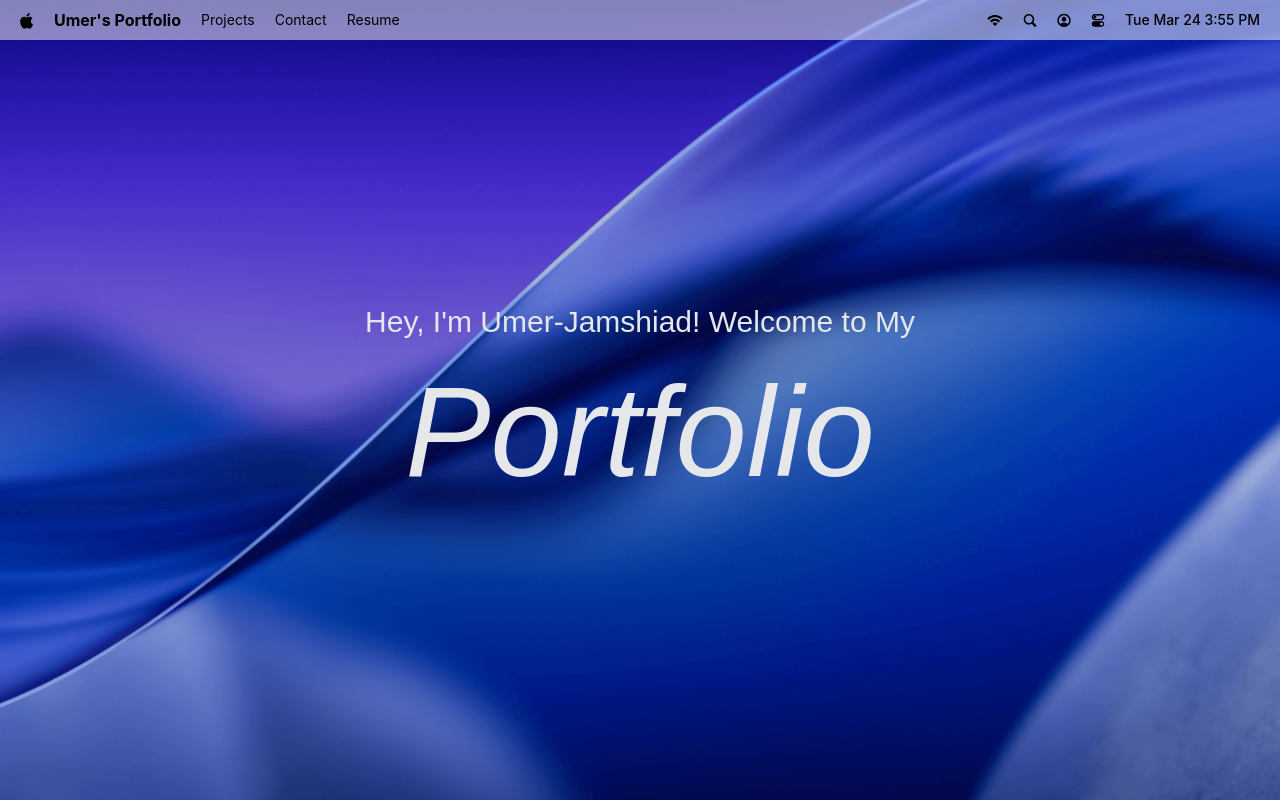
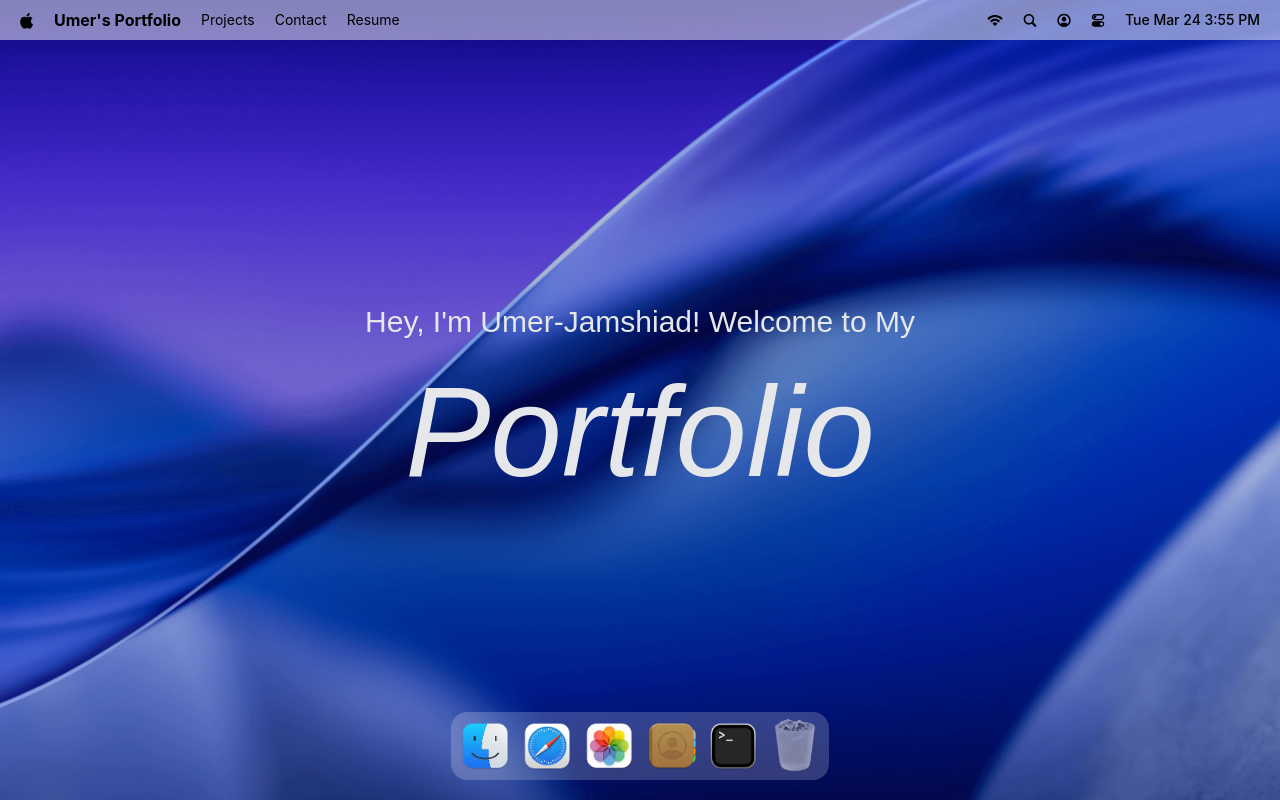
Before and after one commit to Umerjamshaid/Mac_OS_Portfolio, a React (Vite) app: page / in a window 1280 px wide. Built offline with nearby package versions, Linux system fonts and the light colour scheme; a web font is replaced by a local one.

Commit message:
implemented dock Presntation

```diff
--- a/package.json
+++ b/package.json
@@ -17,6 +17,7 @@
     "lucide-react": "^0.577.0",
     "react": "^19.2.4",
     "react-dom": "^19.2.4",
+    "react-tooltip": "^5.30.0",
     "tailwindcss": "^4.2.2"
   },
   "devDependencies": {
--- a/src/App.jsx
+++ b/src/App.jsx
@@ -1,10 +1,11 @@
-import { Navbar , Welcome } from "#components"
+import { Dock, Navbar , Welcome } from "#components"
 
 export const App = () => {
   return (
     <main>
       <Navbar/>
     <Welcome/>
+    <Dock/>
     </main>
   )
 }
--- /dev/null
+++ b/src/components/Dock.jsx
@@ -0,0 +1,89 @@
+import { dockApps } from "#constants";
+import { useRef } from "react";
+import { Tooltip } from "react-tooltip";
+import React from "react";
+import { gsap } from "gsap";
+import { useGSAP } from "@gsap/react";
+
+export const Dock = () => {
+  const dockRef = useRef(null);
+
+  useGSAP(() => {
+    const dock = dockRef.current;
+    if (!dock) return;
+
+    const icons = dock.querySelectorAll(".dock-icon");
+
+    const animateIcon = (mouseX) => {
+      const { left } = dock.getBoundingClientRect();
+
+      icons.forEach((icon) => {
+        const { left: iconLeft, width } = icon.getBoundingClientRect();
+        const center = iconLeft - left + width / 2;
+        const distance = Math.abs(mouseX - center);
+
+        const intensity = Math.exp(-(distance ** 2.5) / 20000);
+
+        gsap.to(icon, {
+          duration: 0.3,
+          ease: "power1.out",
+          scale: 1 + 0.25 * intensity,
+          y: -15 * intensity,
+        });
+      });
+    };
+
+    const handleMouseMove = (e) => {
+      const { left } = dock.getBoundingClientRect();
+
+      animateIcon(e.clientX - left);
+    };
+
+    const resetIcons = () =>
+      icons.forEach((icon) => gsap.to(icon, { duration: 0.3, scale: 1, y: 0, ease: "power1.out" }));
+
+    dock.addEventListener("mousemove", handleMouseMove);
+    dock.addEventListener("mouseleave", resetIcons);
+
+    return () => {
+      dock.removeEventListener("mousemove", handleMouseMove);
+      dock.removeEventListener("mouseleave", resetIcons);
+    }
+  }, []);
+
+  const toggleApp = (app) => {
+    //TODO Implementation for toggling app
+  };
+
+  return (
+    <section id="dock">
+      <div ref={dockRef} className="dock-container">
+        {dockApps.map(({ id, name, icon, canOpen }) => (
+          <div key={id} className="relative flex justify-center">
+            <button
+              type="button"
+              className="dock-icon"
+              aria-label={name}
+              data-tooltip-id="dock-tooltip"
+              data-tooltip-content={name}
+              data-tooltip-delay-show={150}
+              disabled={!canOpen}
+              onClick={() => toggleApp({ id, canOpen })}
+            >
+              <img
+                src={`/images/${icon}`}
+                alt={name}
+                loading="lazy"
+                className={canOpen ? "" : "grayscale opacity-50"}
+              />
+            </button>
+          </div>
+        ))}
+
+        <Tooltip id="dock-tooltip" place="top" className="tooltip" />
+      </div>
+    </section>
+  );
+};
+
+export default Dock;
--- a/src/components/index.js
+++ b/src/components/index.js
@@ -1,4 +1,5 @@
 import Navbar from "#components/navbar.jsx"
-import { Welcome } from "#components/welcome.jsx"
+import  {Welcome}  from "#components/welcome.jsx"
+import { Dock } from "#components/Dock.jsx"
 
-export {Navbar, Welcome};
+export {Navbar, Welcome, Dock};
```
Also changed, not shown: 1 other file (tests, documents, lock files or other folders).
